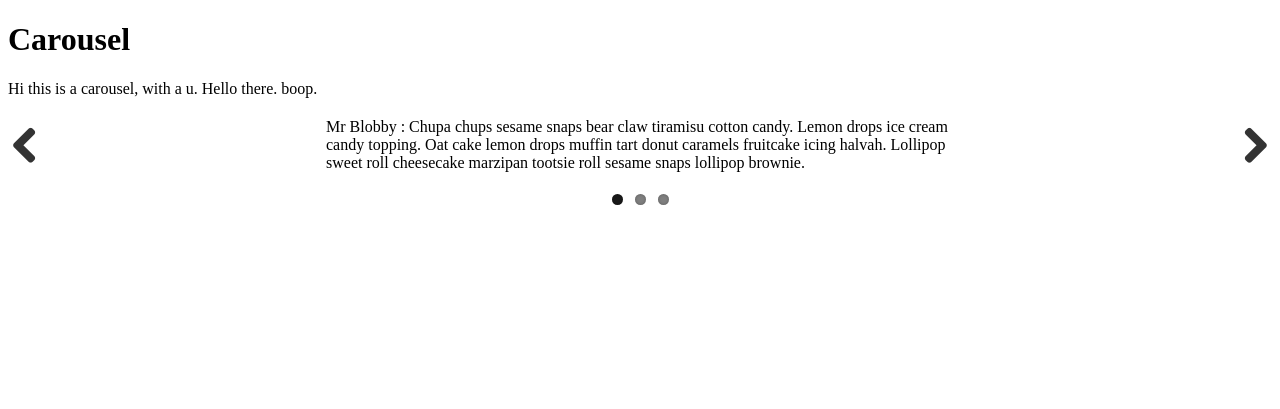
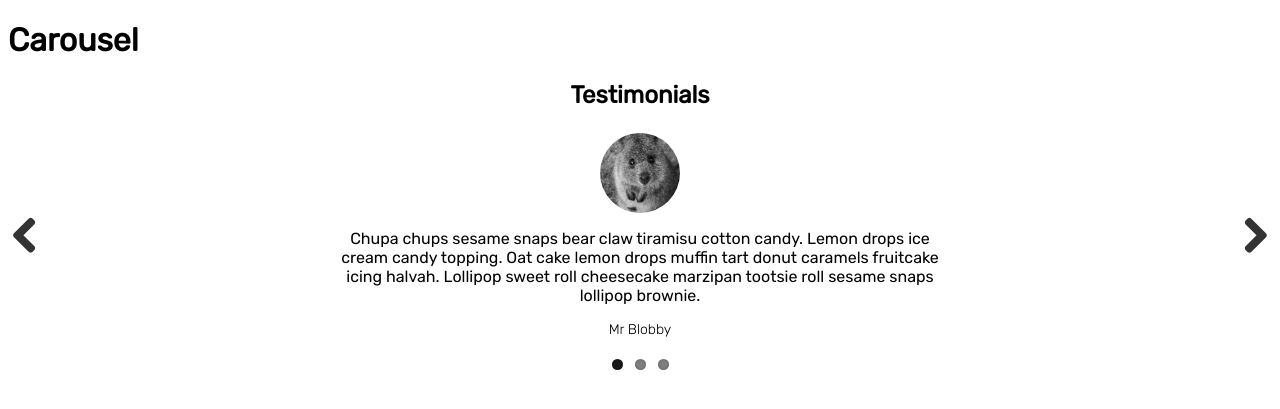
Before and after one commit to hellolizbarlow/hellolizbarlow.github.io, a Jekyll site: the page built from pages/carousel.md, in a window 1280 px wide. Shown: the top 409 px of the page. Built offline with Jekyll 4.4.1, drawn with Linux system fonts in a browser that asks for light colours; nearby versions of some CDN libraries.

Commit message:
Carousel

```diff
--- a/_data/carousel.yml
+++ b/_data/carousel.yml
@@ -1,11 +1,11 @@
 - name: Mr Blobby
   comment: "Chupa chups sesame snaps bear claw tiramisu cotton candy. Lemon drops ice cream candy topping. Oat cake lemon drops muffin tart donut caramels fruitcake icing halvah. Lollipop sweet roll cheesecake marzipan tootsie roll sesame snaps lollipop brownie."
-  image:
+  image: '/assets/images/quok1.jpeg'
 
 - name: Bubblegum Powerpuff
   comment: "Chocolate cake toffee candy pastry donut cookie. Ice cream sesame snaps lollipop chocolate cake sesame snaps biscuit cake. Donut sesame snaps apple pie biscuit."
-  image:
+  image: '/assets/images/quok2.jpeg'
 
 - name: Fantastic Mr Fox
   comment: "Sweet chupa chups croissant gummies danish cotton candy marshmallow wafer. Dessert sesame snaps tootsie roll chocolate cake lollipop donut. Chocolate bar bear claw macaroon. Sweet roll gingerbread soufflé bear claw cotton candy pastry chocolate."
-  image:
+  image: '/assets/images/quok3.jpeg'
--- a/_includes/carousel-slider.html
+++ b/_includes/carousel-slider.html
@@ -2,7 +2,11 @@
     <ul class="slides">
         {% for testimony in site.data.carousel %}
             <li>
-                <span class="slider-content">{{testimony.name}} : {{testimony.comment}}</span>
+                <div class="slider-content">
+                    <img class="author-image" src="{{testimony.image}}"/>
+                    <div>{{testimony.comment}}</div>
+                    <div class="author">{{testimony.name}}</div>
+                </div>
             </li>
         {% endfor %}
 
--- a/_layouts/default.html
+++ b/_layouts/default.html
@@ -5,6 +5,7 @@
     <title>{{ page.title }}</title>
     <link rel="stylesheet" href="/assets/css/flexslider.css">
     <link rel="stylesheet" href="/assets/css/site.css">
+    <link href="https://fonts.googleapis.com/css?family=Rubik:300,400&display=swap" rel="stylesheet">
   </head>
   <body>
     <h1>{{ page.title }}</h1>
--- a/assets/css/site.scss
+++ b/assets/css/site.scss
@@ -1,9 +1,47 @@
 ---
 ---
 
-// Some slider styles
+// Variables
+
+    // Padding
+
+    $standard: 16px;
+
+    // Centering
+
+    .centerText { text-align: center; }
+
+body {
+    font-family: 'Rubik', sans-serif;
+}
+
+// slider styles
 
 .slider-content {
     display:block;
     padding:0 25%;
+    display: flex;
+    flex-direction: column;
+    align-items: center;
+    justify-content: center;
+    text-align:center;
+
+    > * + * {
+        padding-top:$standard;
+    }
+
+    img.author-image {
+        display:block;
+        width:80px;
+        height:80px;
+        border-radius:50%;
+        object-fit:cover;
+        -webkit-filter: grayscale(100%);
+        filter: grayscale(100%);
+    }
+
+    .author {
+        font-weight:300;
+        font-size:14px;
+    }
 }
--- a/pages/carousel.md
+++ b/pages/carousel.md
@@ -4,6 +4,6 @@ permalink: /carousel/
 layout: default
 ---
 
-Hi this is a carousel, with a u. Hello there. boop.
+<h2 class="centerText">Testimonials</h2>
 
 {% include carousel-slider.html %}
```
Also changed, not shown: 7 other files.
